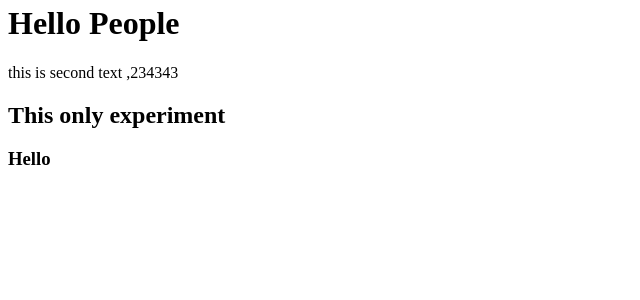
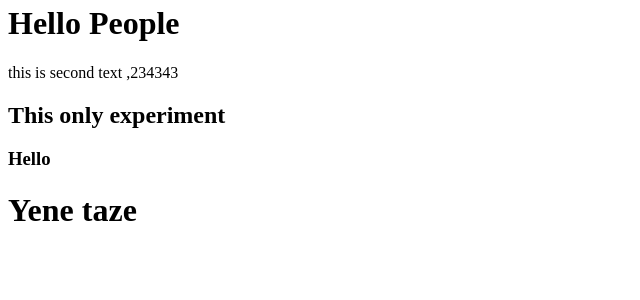
Before and after one commit to chary-art/trydjango1, a Django app: page /first/ in a window 1280 px wide. Shown: the part 361-661 px from the top of the page, without its empty margins (0-640 px from the left). Run offline with Django 3.2, Linux system fonts and the light colour scheme.

Commit message:
taze h1 goshdum

```diff
--- a/templates/first.html
+++ b/templates/first.html
@@ -10,4 +10,5 @@
     {{ my_text2 }},{{ my_number2 }}
     <h2>This only experiment</h2>
     <h3>Hello</h3>
+    <h1>Yene taze</h1>
 {% endblock %}
```
